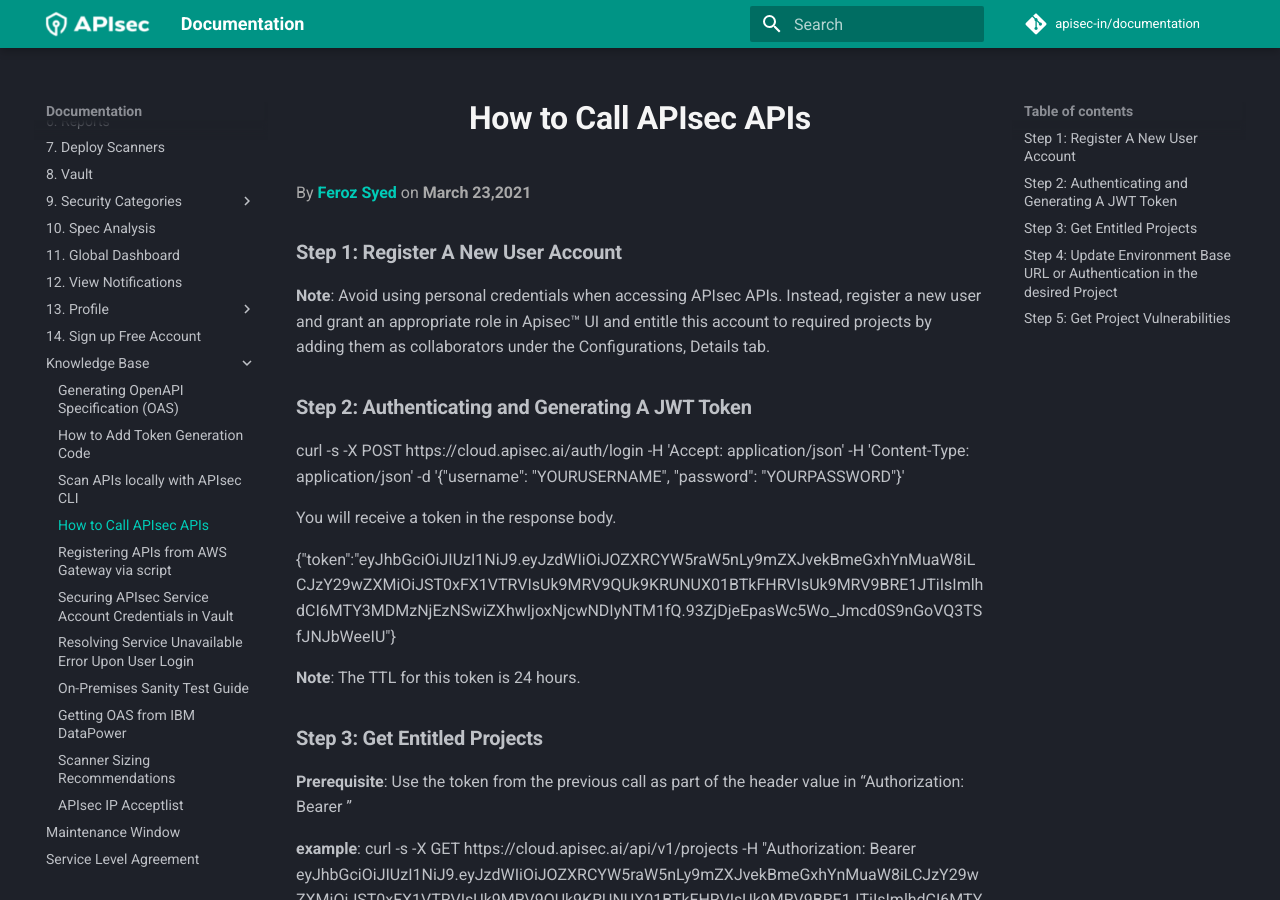
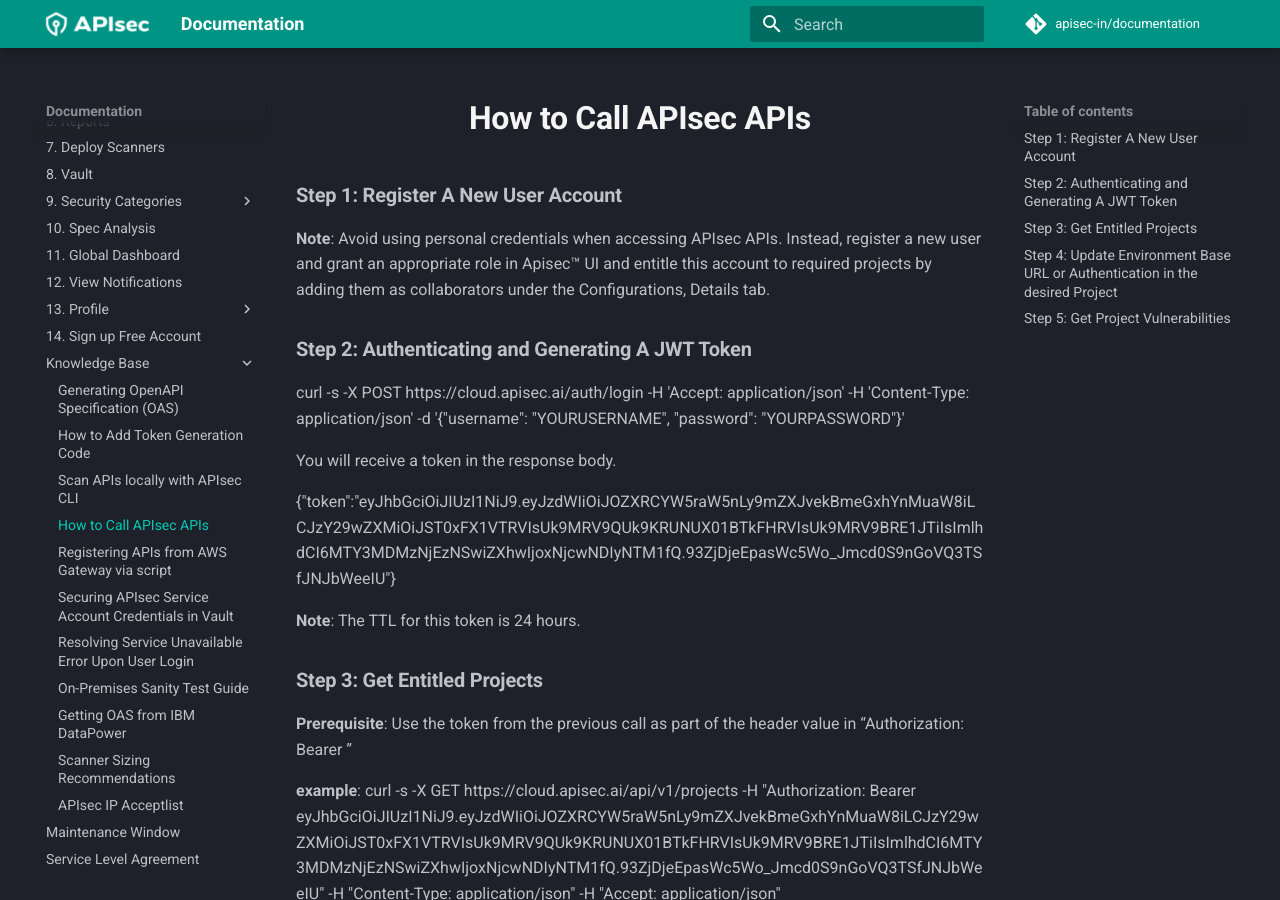
Before and after one commit to apisec-inc/documentation, an MkDocs documentation site: the page built from docs/Call APIsec APIs.md, in a window 1280 px wide and 900 px high. Built offline with MkDocs 1.6.1 and Material for MkDocs 9.7.7, drawn with Linux system fonts in a browser that asks for light colours; comment, search, counter and statistics services are not loaded.

Commit message:
Update Call APIsec APIs.md
Remove date/author

```diff
--- a/docs/Call APIsec APIs.md
+++ b/docs/Call APIsec APIs.md
@@ -1,6 +1,4 @@
 <h1 align="center" style="color: #F5F5F5;"> <b> How to Call APIsec APIs </b> </h1>
-
-<p style="text-align: left;color: 	#A9A9A9;font-size:16px;"> By <b><a href="https://github.com/fersy02">Feroz Syed</a></b> on <b>March 23,2021</b> </p>
 
 ### **Step 1: Register A New User Account**
 
```
